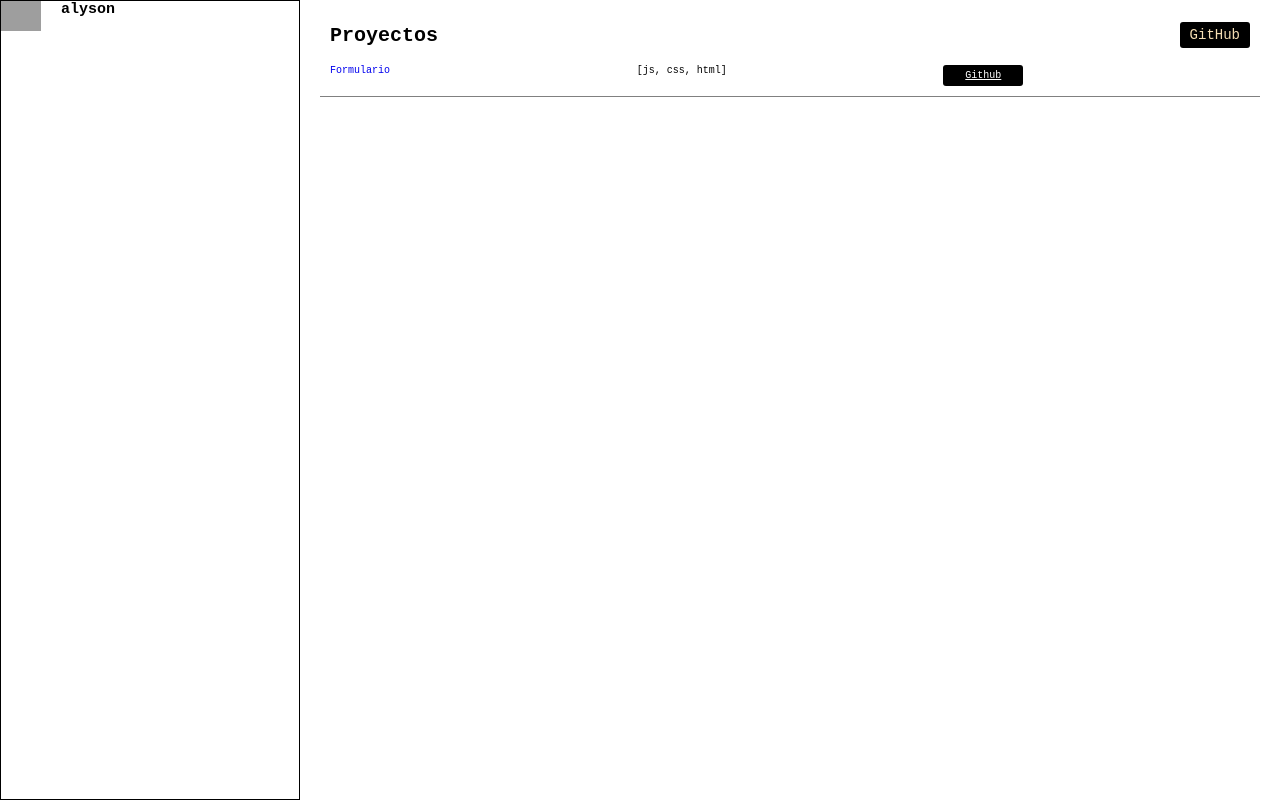
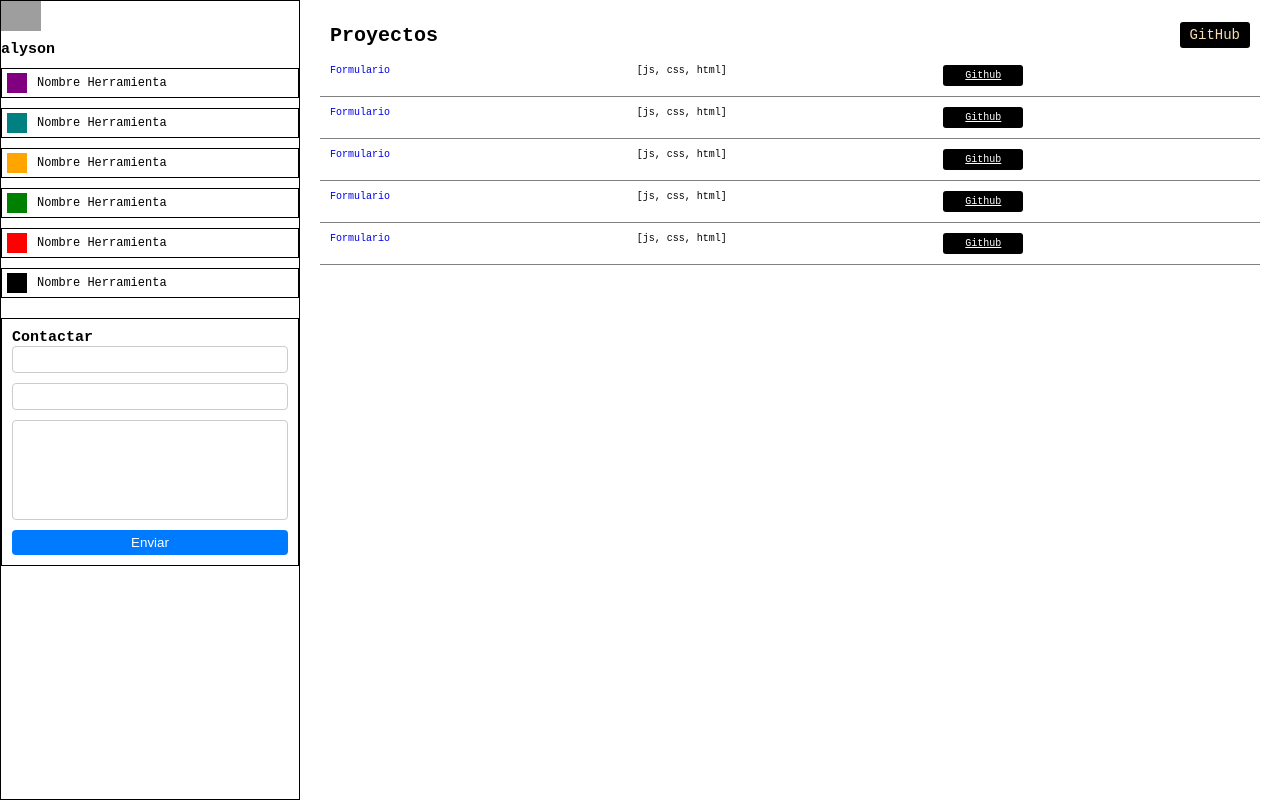
Before and after one commit to xalyrodas/portafoliopersonal, a plain HTML site: page index.html in a window 1280 px wide. Drawn offline with Linux system fonts and the light colour scheme; grey boxes are pictures that could not be loaded.

Commit message:
actualizacion de menu

```diff
--- a/components/navBar/navBar.css
+++ b/components/navBar/navBar.css
@@ -1,10 +1,67 @@
-.nav-bar-div{
-    display: grid;
-    grid-template-columns: 5rem auto;
-    gap: 1rem;
+/* Estilos para el contenedor */
+.nav-bar-div {
+    display: flex; /* Cambiar de grid a flex */
+    flex-direction: column; /* Alinear elementos verticalmente */
+    gap: 1rem; /* Espaciado entre las tarjetas */
     height: 100vh;
     border: 1px solid black;
 }
-.nav-bar-div .img-logo{
+
+.nav-bar-div .img-logo {
     width: 4rem;
 }
+
+/* Estilos para las tarjetas */
+.card-div {
+    display: flex;
+    align-items: center;
+    border: 1px solid #000;
+    padding: 0.5rem;
+    width: 100%; /* Hacer que las tarjetas ocupen el ancho completo */
+    height: 3rem;
+}
+
+.color-box {
+    width: 2rem;
+    height: 2rem;
+    margin-right: 1rem;
+}
+
+.card-name {
+    font-family: 'Courier New', Courier, monospace;
+    font-size: 1.2rem;
+    white-space: nowrap; /* Evitar que el texto se parta en dos líneas */
+}
+/* Estilos para el formulario de contacto */
+.contact-div {
+    display: flex;
+    flex-direction: column;
+    border: 1px solid black;
+    padding: 1rem;
+    margin-top: 1rem; /* Espacio entre tarjetas y formulario */
+}
+
+.input-field, .textarea-field {
+    padding: 0.5rem;
+    margin-bottom: 1rem;
+    border: 1px solid #ccc;
+    border-radius: 4px; /* Bordes redondeados */
+}
+
+.textarea-field {
+    resize: none; /* Deshabilitar redimensionamiento del textarea */
+    height: 100px; /* Altura fija para el textarea */
+}
+
+.submit-button {
+    padding: 0.5rem 1rem;
+    background-color: #007BFF; /* Color de fondo */
+    color: white; /* Color del texto */
+    border: none; /* Sin borde */
+    border-radius: 4px; /* Bordes redondeados */
+    cursor: pointer; /* Cambiar el cursor al pasar el mouse */
+}
+
+.submit-button:hover {
+    background-color: #0056b3; /* Color de fondo al pasar el mouse */
+}
--- a/components/navBar/navBar.js
+++ b/components/navBar/navBar.js
@@ -1,6 +1,7 @@
 let navBarDiv = document.createElement('div');
-navBarDiv.className="nav-bar-div";
+navBarDiv.className = "nav-bar-div";
 
+// Logo e h2
 let imgLogo = document.createElement('img');
 imgLogo.src = "https://encrypted-tbn0.gstatic.com/images?q=tbn:ANd9GcRdsQDoTu_QAK3V2Fz_0tC0YDb2KaYVseFrRQ&s";
 imgLogo.className = "img-logo";
@@ -10,4 +11,136 @@ let h2 = document.createElement('h2');
 h2.innerText = "alyson";
 navBarDiv.appendChild(h2);
 
+// Tarjeta 1 - Color Púrpura
+let div1 = document.createElement('div');
+div1.className = 'card-div';
+
+let colorBox1 = document.createElement('div');
+colorBox1.className = 'color-box';
+colorBox1.style.backgroundColor = "purple";
+
+let name1 = document.createElement('span');
+name1.className = 'card-name';
+name1.innerText = "Nombre Herramienta";
+
+div1.appendChild(colorBox1);
+div1.appendChild(name1);
+navBarDiv.appendChild(div1);
+
+// Tarjeta 2 - Color Teal
+let div2 = document.createElement('div');
+div2.className = 'card-div';
+
+let colorBox2 = document.createElement('div');
+colorBox2.className = 'color-box';
+colorBox2.style.backgroundColor = "teal";
+
+let name2 = document.createElement('span');
+name2.className = 'card-name';
+name2.innerText = "Nombre Herramienta";
+
+div2.appendChild(colorBox2);
+div2.appendChild(name2);
+navBarDiv.appendChild(div2);
+
+// Tarjeta 3 - Color Naranja
+let div3 = document.createElement('div');
+div3.className = 'card-div';
+
+let colorBox3 = document.createElement('div');
+colorBox3.className = 'color-box';
+colorBox3.style.backgroundColor = "orange";
+
+let name3 = document.createElement('span');
+name3.className = 'card-name';
+name3.innerText = "Nombre Herramienta";
+
+div3.appendChild(colorBox3);
+div3.appendChild(name3);
+navBarDiv.appendChild(div3);
+
+// Tarjeta 4 - Color Verde
+let div4 = document.createElement('div');
+div4.className = 'card-div';
+
+let colorBox4 = document.createElement('div');
+colorBox4.className = 'color-box';
+colorBox4.style.backgroundColor = "green";
+
+let name4 = document.createElement('span');
+name4.className = 'card-name';
+name4.innerText = "Nombre Herramienta";
+
+div4.appendChild(colorBox4);
+div4.appendChild(name4);
+navBarDiv.appendChild(div4);
+
+// Tarjeta 5 - Color Rojo
+let div5 = document.createElement('div');
+div5.className = 'card-div';
+
+let colorBox5 = document.createElement('div');
+colorBox5.className = 'color-box';
+colorBox5.style.backgroundColor = "red";
+
+let name5 = document.createElement('span');
+name5.className = 'card-name';
+name5.innerText = "Nombre Herramienta";
+
+div5.appendChild(colorBox5);
+div5.appendChild(name5);
+navBarDiv.appendChild(div5);
+
+// Tarjeta 6 - Color Negro
+let div6 = document.createElement('div');
+div6.className = 'card-div';
+
+let colorBox6 = document.createElement('div');
+colorBox6.className = 'color-box';
+colorBox6.style.backgroundColor = "black";
+
+let name6 = document.createElement('span');
+name6.className = 'card-name';
+name6.innerText = "Nombre Herramienta";
+
+div6.appendChild(colorBox6);
+div6.appendChild(name6);
+navBarDiv.appendChild(div6);
+
+// Crear el contenedor del formulario
+let contactDiv = document.createElement('div');
+contactDiv.className = "contact-div";
+
+// Título del formulario
+let contactTitle = document.createElement('h2');
+contactTitle.innerText = "Contactar";
+contactDiv.appendChild(contactTitle);
+
+// Crear el campo de entrada para el nombre
+let nameInput = document.createElement('input');
+nameInput.type = 'text';
+nameInput.className = "input-field";
+contactDiv.appendChild(nameInput);
+
+// Crear el campo de entrada para el correo electrónico
+let emailInput = document.createElement('input');
+emailInput.type = 'email';
+emailInput.className = "input-field";
+contactDiv.appendChild(emailInput);
+
+// Crear el campo de entrada para el mensaje
+let messageInput = document.createElement('textarea');
+messageInput.className = "textarea-field";
+contactDiv.appendChild(messageInput);
+
+// Botón de enviar
+let submitButton = document.createElement('button');
+submitButton.innerText = "Enviar";
+submitButton.className = "submit-button";
+contactDiv.appendChild(submitButton);
+
+// Añadir el formulario al navBarDiv
+navBarDiv.appendChild(contactDiv);
+
+
 export {navBarDiv};
--- a/data/data.js
+++ b/data/data.js
@@ -6,6 +6,36 @@ let dataProyectos = [
         gitgub: "https://",
         stack: ["js","css","html"]
     },
+    {
+        nombre: "Formulario",
+        descripcion: "texto texto texto",
+        webGIT: "https://",
+        gitgub: "https://",
+        stack: ["js","css","html"]
+    },
+    {
+        nombre: "Formulario",
+        descripcion: "texto texto texto",
+        webGIT: "https://",
+        gitgub: "https://",
+        stack: ["js","css","html"]
+    },
+    {
+        nombre: "Formulario",
+        descripcion: "texto texto texto",
+        webGIT: "https://",
+        gitgub: "https://",
+        stack: ["js","css","html"]
+    },
+    {
+        nombre: "Formulario",
+        descripcion: "texto texto texto",
+        webGIT: "https://",
+        gitgub: "https://",
+        stack: ["js","css","html"]
+    },
+
 ];
 
+
 export {dataProyectos}
```
